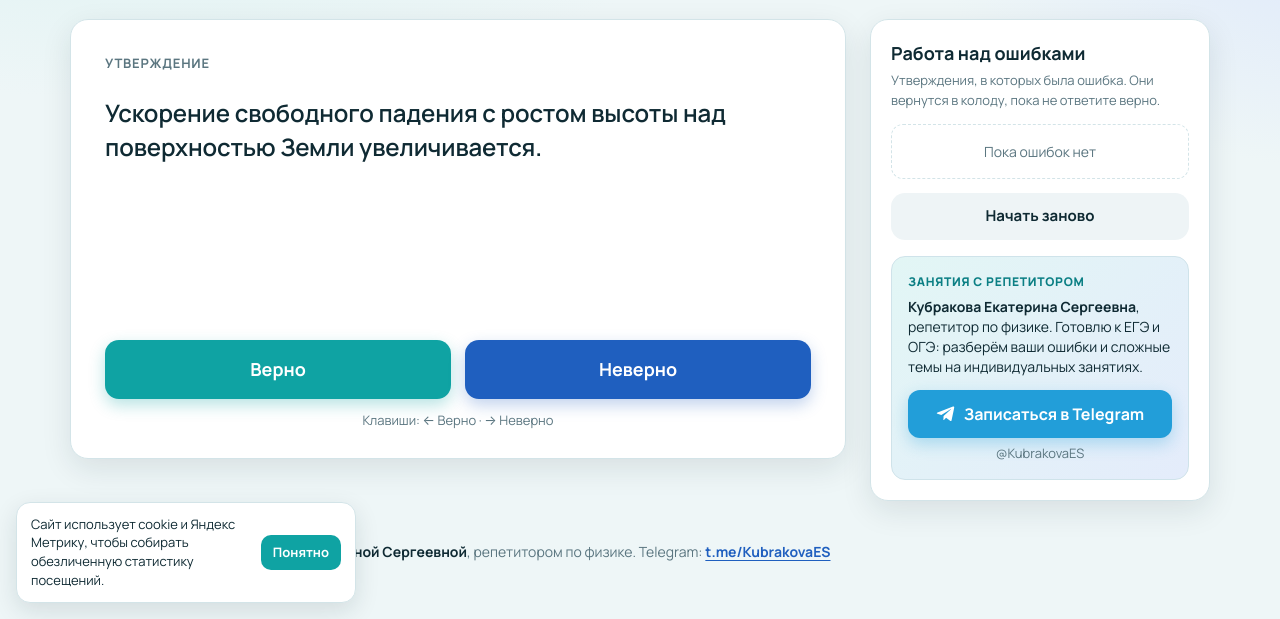
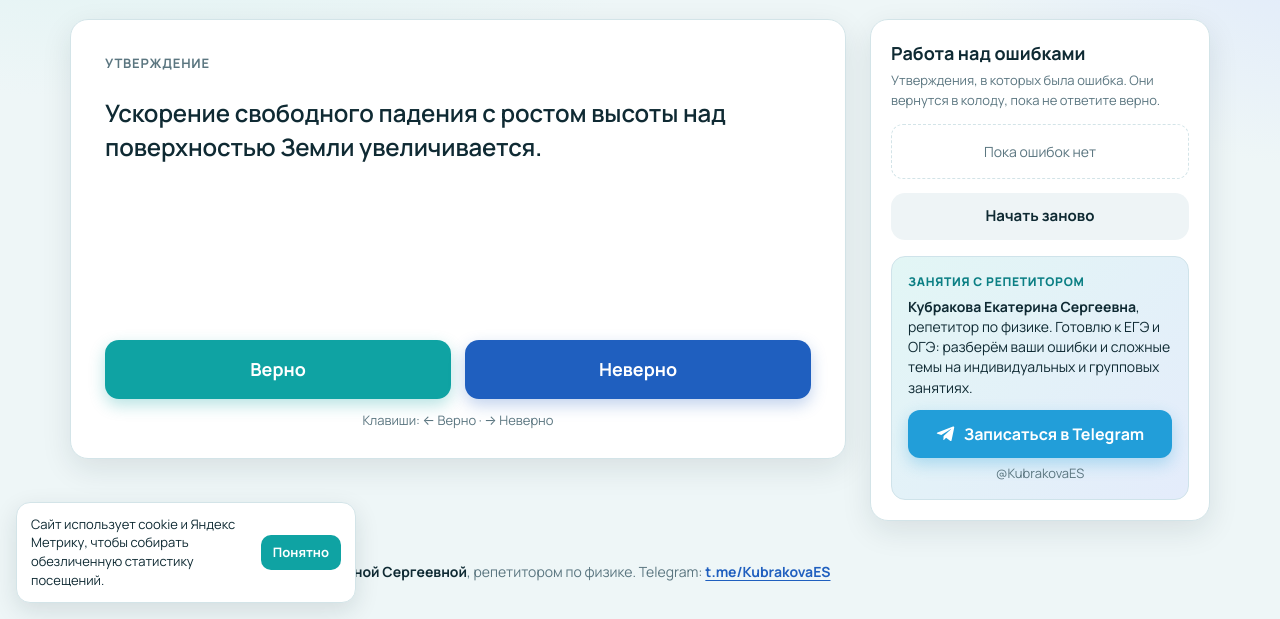
Before and after one commit to KubrakovaES/ege18-kinematika, a plain HTML site: page index.html in a window 1280 px wide. Shown: the part 181-800 px from the top of the page. Drawn offline with nearby package versions, Linux system fonts and the light colour scheme.

Commit message:
Текст промо: индивидуальные и групповые занятия
Co-authored-by: Perplexity <noreply@perplexity.ai>

```diff
--- a/index.html
+++ b/index.html
@@ -129,7 +129,7 @@ footer b{color:var(--ink)}
     <button class="reset" id="restart">Начать заново</button>
     <div class="promo">
       <div class="promo-k">Занятия с репетитором</div>
-      <p><b>Кубракова Екатерина Сергеевна</b>, репетитор по физике. Готовлю к ЕГЭ и ОГЭ: разберём ваши ошибки и сложные темы на индивидуальных занятиях.</p>
+      <p><b>Кубракова Екатерина Сергеевна</b>, репетитор по физике. Готовлю к ЕГЭ и ОГЭ: разберём ваши ошибки и сложные темы на индивидуальных и групповых занятиях.</p>
       <a class="tg-btn" href="https://t.me/KubrakovaES" target="_blank" rel="noopener"><svg viewBox="0 0 24 24" width="20" height="20" aria-hidden="true"><path fill="currentColor" d="M21.9 4.3 18.7 19.4c-.2 1-.9 1.3-1.8.8l-4.8-3.6-2.3 2.2c-.3.3-.5.5-1 .5l.3-4.9 8.9-8c.4-.3-.1-.5-.6-.2l-11 6.9-4.7-1.5c-1-.3-1-1 .2-1.5l18.5-7.1c.9-.3 1.6.2 1.4 1.3z"/></svg>Записаться в Telegram</a>
       <div class="tg-handle">@KubrakovaES</div>
     </div>
```
